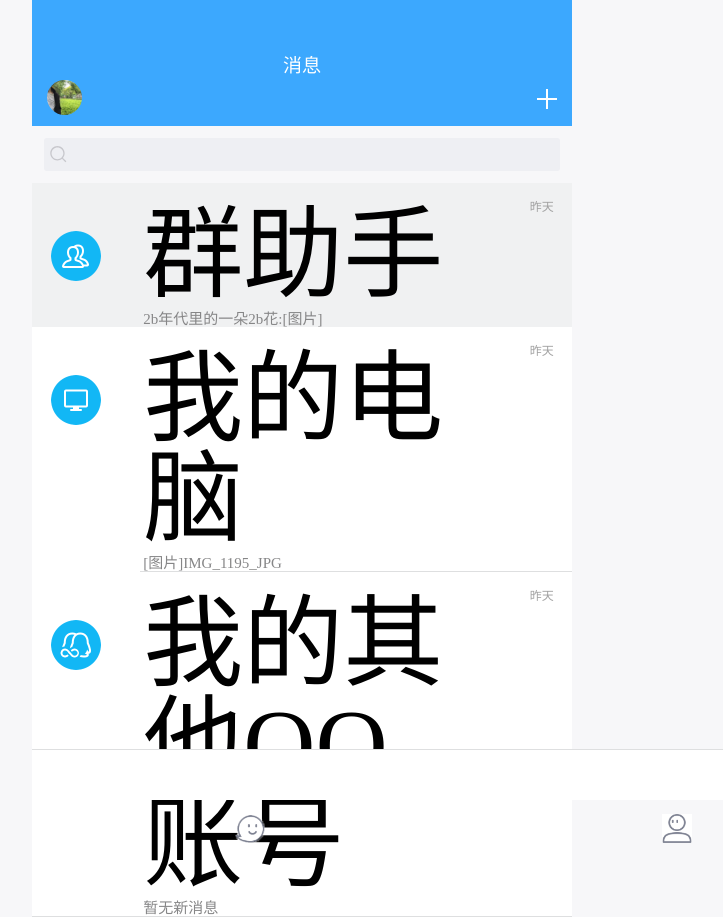
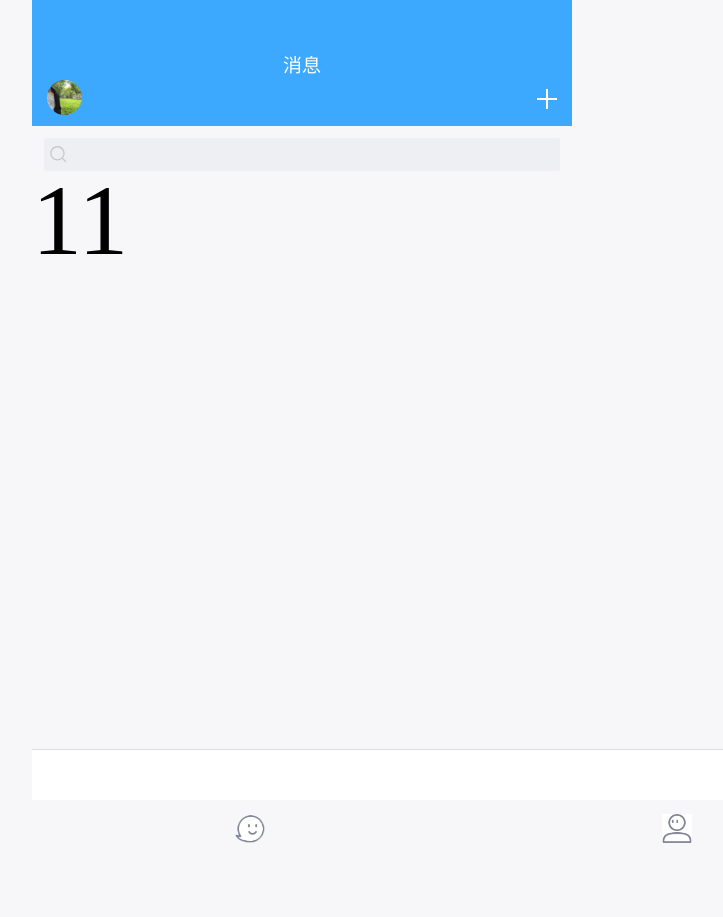
Before and after one commit to lllomh/iPhoneQQ, a Vue app in the folder iphoneqq/: page /list in a window 1280 px wide. Shown: the whole page, without its empty margins (338-1061 px from the left). After the commit the page ends 800 px from the top, so only its background shows below. Built offline with nearby package versions, Linux system fonts and the light colour scheme; what mint-ui would draw is missing.

Commit message:
好友列表

```diff
--- a/iphoneqq/src/page/peopleList/index.vue
+++ b/iphoneqq/src/page/peopleList/index.vue
@@ -8,137 +8,9 @@
 
 <template>
     <div>
-        <section class="section_home">
-            <div class="y">
-                <ul class="ul">
-                    <li class="acivLi active">
-                        <div class="ioco flota-left">
-                            <div class="h">
-                                <img src="/static/img/qunzhu.png" alt="">
-                            </div>
-                        </div>
-                        <div class="text flota-left">
-                            <div class="u">
-                                <h3>群助手</h3>
-                                <p>2b年代里的一朵2b花:[图片]</p>
-                            </div>
-                        </div>
-                        <div class="time flota-left">
-                            <div class="t">
-                                <time>昨天</time>
-                            </div>
-                        </div>
-                        <div class="clar"></div>
-                    </li>
-
-                    <li class="acivLi">
-                        <div class="ioco flota-left">
-                            <div class="h">
-                                <img src="/static/img/renyou.png" alt="">
-                            </div>
-                        </div>
-                        <div class="text flota-left">
-                            <div class="u">
-                                <h3>我的电脑</h3>
-                                <p>[图片]IMG_1195_JPG</p>
-                            </div>
-                        </div>
-                        <div class="time flota-left">
-                            <div class="t">
-                                <time>昨天</time>
-                            </div>
-                        </div>
-                        <div class="clar"></div>
-                        <div class="udlie"></div>
-                        <div class="clar"></div>
-                    </li>
-
-                    <li class="acivLi" >
-                        <div class="ioco flota-left">
-                            <div class="h">
-                                <img src="/static/img/mycomu.png" alt="">
-                            </div>
-                        </div>
-                        <div class="text flota-left">
-                            <div class="u">
-                                <h3>我的其他QQ账号</h3>
-                                <p>暂无新消息</p>
-                            </div>
-                        </div>
-                        <div class="time flota-left">
-                            <div class="t">
-                                <time>昨天</time>
-                            </div>
-                        </div>
-                        <div class="clar"></div>
-                        <div class="udlie"></div>
-                        <div class="clar"></div>
-                    </li>
-
-
-
-                </ul>
-            </div>
+        <section class="section_list">
+            11
         </section>
 
     </div>
 </template>
-
-<style scoped>
-
-    .section_home .y{
-        margin-top: 2.3%;
-    }
-    .section_home .y .h{
-        padding-left: 18%;
-        margin-top: 14%;
-        padding-bottom: 11%;
-        width: 50px;
-        height: 50px;
-    }
-    .section_home ul li{
-        background: #fff;
-    }
-    .ioco{
-        width: 20%;
-    }
-    .pop .h img{
-        border-radius: 50%;
-    }
-    .text{
-        width: 60%;
-    }
-    .time{
-        width: 20%;
-    }
-    .section_home .y .h img{
-        width: 100%;
-    }
-
-    .active{
-        background: #f0f1f2!important;
-    }
-    .text .u{
-        margin-left: 1%;
-        margin-top: 7%;
-    }
-    .text .u p{
-        font-size: 15px;
-        margin-top: 2%;
-        color: #868687;
-    }
-    .time .t{
-        text-align: right;
-        padding-right: 17%;
-        margin-top: 17%;
-        font-size: 12px;
-        color: #a1a1a1;
-    }
-    .udlie{
-        background: #dedfe0;height: 1px;width: 80%;float: right
-    }
-    li.acivLi:last-child .udlie{
-        width: 100%;
-    }
-
-</style>
```
